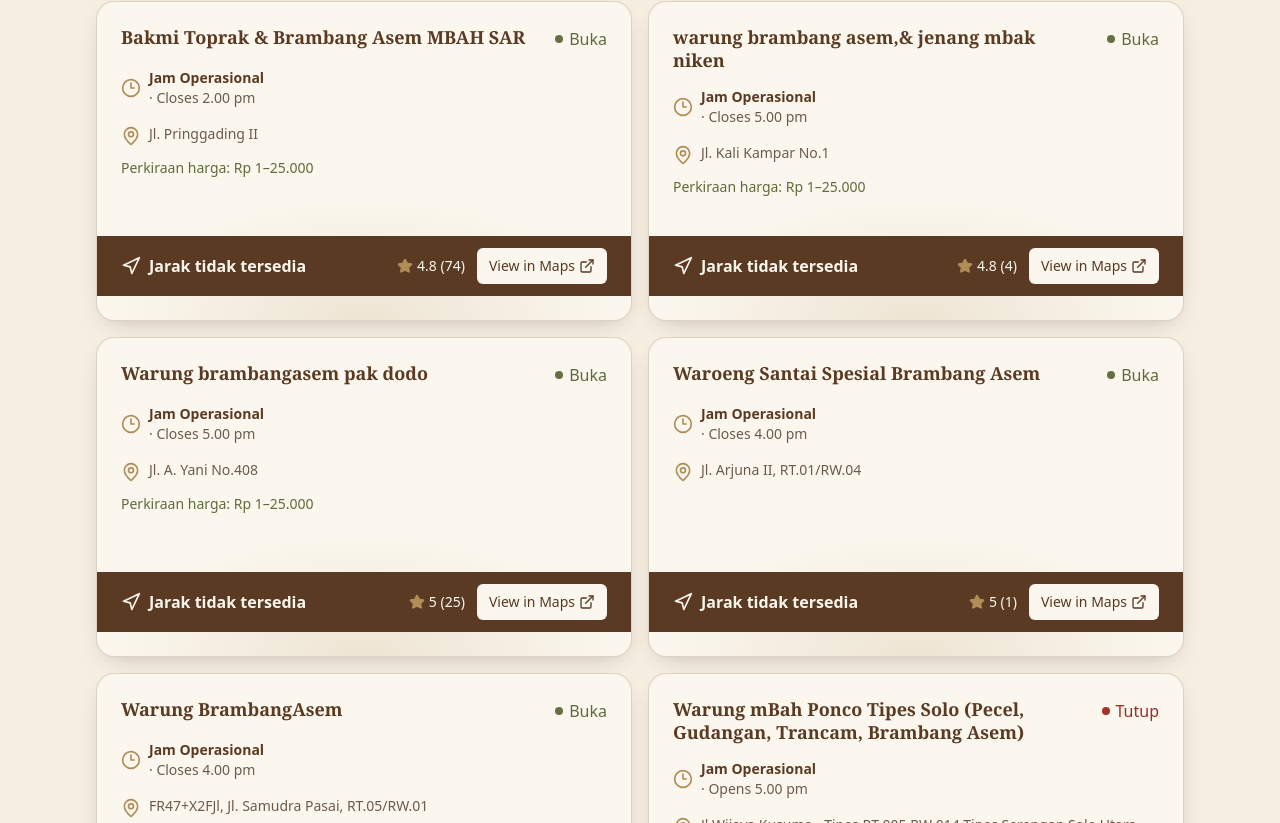
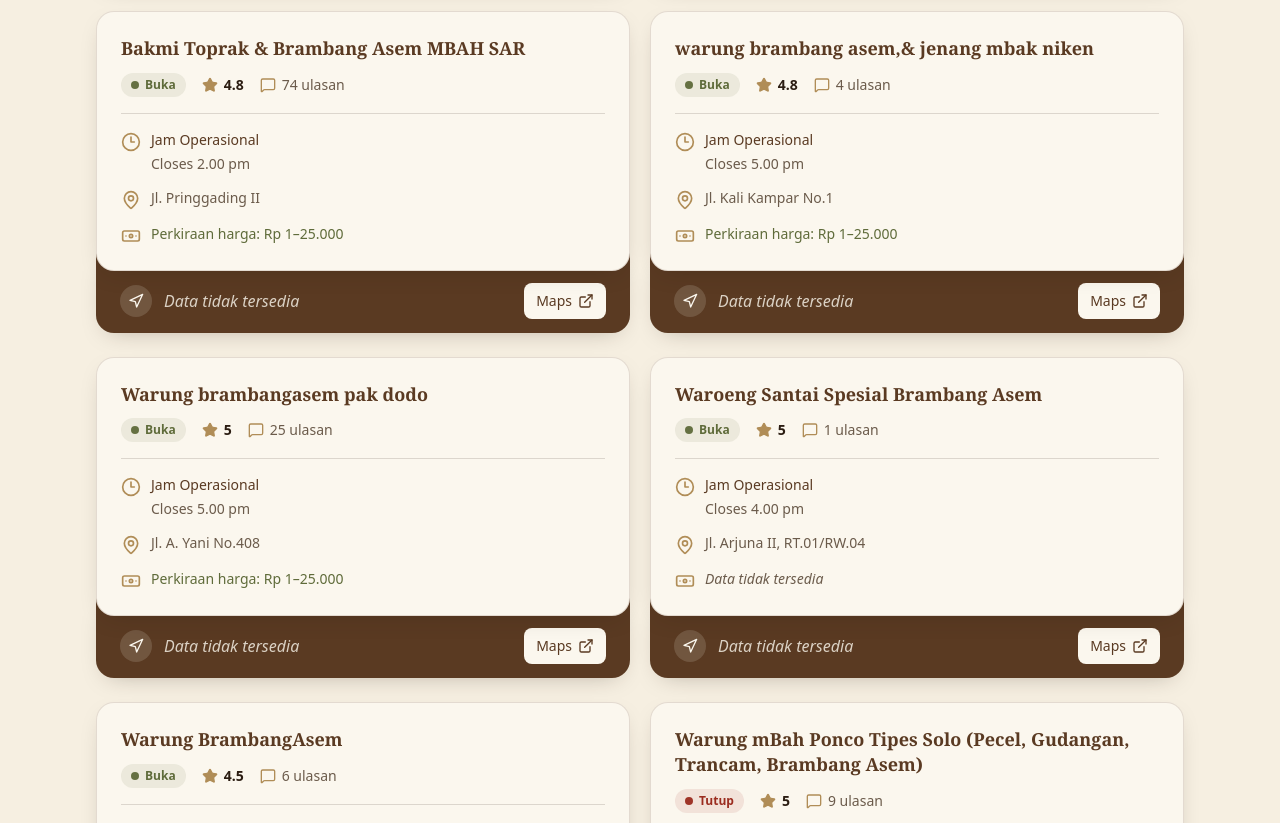
Before and after one commit to Dezkrazzer/katalog-umkm-solo, a Next.js app: page /detail/brambang-asem in a window 1280 px wide. Shown: the part 1457-2280 px from the top of the page. Built offline with nearby package versions, Linux system fonts and the light colour scheme; no server answers; a web font is replaced by a local one.

Commit message:
style(umkm-result): better umkm card

```diff
--- a/src/components/umkm-results.tsx
+++ b/src/components/umkm-results.tsx
@@ -1,7 +1,15 @@
 "use client";
 
 import { useEffect, useMemo, useState } from "react";
-import { Clock3, ExternalLink, MapPin, Navigation, Star } from "lucide-react";
+import {
+  Banknote,
+  Clock3,
+  ExternalLink,
+  MapPin,
+  MessageSquare,
+  Navigation,
+  Star,
+} from "lucide-react";
 
 import type { Umkm } from "@/data/umkm";
 
@@ -9,6 +17,8 @@ type Coordinates = {
   latitude: number;
   longitude: number;
 };
+
+const MISSING = "Data tidak tersedia";
 
 function distanceInKilometers(from: Coordinates, to: Coordinates) {
   const earthRadius = 6371;
@@ -25,6 +35,13 @@ function distanceInKilometers(from: Coordinates, to: Coordinates) {
 
 function formatDistance(distance: number) {
   return distance < 1 ? `${Math.round(distance * 1000)} m` : `${distance.toFixed(1)} km`;
+}
+
+/** true jika nilai benar-benar ada (bukan null/undefined/string kosong). */
+function hasValue(value: unknown): boolean {
+  if (value === null || value === undefined) return false;
+  if (typeof value === "string") return value.trim().length > 0;
+  return true;
 }
 
 type OperationalStatus = "open" | "closed" | "unknown";
@@ -44,13 +61,28 @@ function getOperationalStatus(hours: string | null): OperationalStatus {
   if (meridiem === "pm" && hour < 12) hour += 12;
   if (meridiem === "am" && hour === 12) hour = 0;
 
-  const currentMinutes = new Date().getHours() * 60 + new Date().getMinutes();
+  const now = new Date();
+  const currentMinutes = now.getHours() * 60 + now.getMinutes();
   const listedMinutes = hour * 60 + minute;
   const marker = timeMatch[1].toLowerCase();
   if (marker.startsWith("close") || marker === "tutup") {
     return currentMinutes < listedMinutes ? "open" : "closed";
   }
   return currentMinutes >= listedMinutes ? "open" : "closed";
+}
+
+const STATUS_STYLE: Record<
+  OperationalStatus,
+  { label: string; pill: string; dot: string }
+> = {
+  open: { label: "Buka", pill: "bg-olive/10 text-olive", dot: "bg-olive" },
+  closed: { label: "Tutup", pill: "bg-destructive/10 text-destructive", dot: "bg-destructive" },
+  unknown: { label: "Tidak diketahui", pill: "bg-muted text-muted-foreground", dot: "bg-muted-foreground" },
+};
+
+/** Teks placeholder seragam untuk data yang tidak tersedia. */
+function Missing() {
+  return <span className="italic text-muted-foreground">{MISSING}</span>;
 }
 
 export function UmkmResults({ places }: { places: Umkm[] }) {
@@ -123,7 +155,7 @@ export function UmkmResults({ places }: { places: Umkm[] }) {
             onClick={requestLocation}
             className="mt-3 inline-flex items-center gap-2 text-sm font-medium text-primary underline-offset-4 hover:underline"
           >
-            <Navigation className="size-4" /> Aktifkan lokasi untuk melihat jarak
+            <Navigation className="size-4" aria-hidden="true" /> Aktifkan lokasi untuk melihat jarak
           </button>
         )}
       </div>
@@ -132,74 +164,145 @@ export function UmkmResults({ places }: { places: Umkm[] }) {
         <p className="text-muted-foreground">Belum ada data UMKM untuk kuliner ini.</p>
       )}
 
-      <div className="grid gap-4 sm:grid-cols-2">
+      <div className="grid gap-x-5 gap-y-6 sm:grid-cols-2">
         {places.map((place) => {
           const distance = distances.get(place.id);
-          const operationalStatus = getOperationalStatus(place.jamBuka);
-          const statusLabel = operationalStatus === "open" ? "Buka" : operationalStatus === "closed" ? "Tutup" : "Tidak Diketahui";
-          const statusClass = operationalStatus === "open" ? "text-olive" : operationalStatus === "closed" ? "text-destructive" : "text-muted-foreground";
-          const dotClass = operationalStatus === "open" ? "bg-olive" : operationalStatus === "closed" ? "bg-destructive" : "bg-muted-foreground";
+          const hoursAvailable = hasValue(place.jamBuka);
+          const status = STATUS_STYLE[getOperationalStatus(place.jamBuka)];
+          const hoursLines = hoursAvailable
+            ? (place.jamBuka as string)
+                .split(/\s*[⋅·•]\s*/)
+                .map((line) => line.trim())
+                .filter(Boolean)
+            : [];
+          const ratingAvailable = place.rating !== null && place.rating !== undefined;
 
           return (
-            <article
-              key={place.id}
-              className="relative h-full min-h-[20rem] overflow-hidden rounded-2xl border border-primary/20 bg-card shadow-warm"
+            <article key={place.id} className="flex h-full flex-col">
+              {/* ───────── Card utama ───────── */}
+              <div className="relative z-20 flex flex-1 flex-col rounded-2xl border border-primary/15 bg-card p-5 shadow-warm sm:p-6">
+                {/* Nama */}
+                <h3 className="text-lg font-semibold leading-snug text-primary">
+                  {hasValue(place.nama) ? place.nama : <Missing />}
+                </h3>
+
+                {/* Status + rating */}
+                <div className="mt-3 flex flex-wrap items-center gap-x-4 gap-y-2">
+                  <span
+                    className={`inline-flex items-center gap-1.5 rounded-full px-2.5 py-1 text-xs font-semibold ${status.pill}`}
                   >
-              <div className="pointer-events-none absolute inset-x-0 bottom-0 h-32 bg-[radial-gradient(ellipse_at_bottom,rgb(176_141_87/0.18),transparent_68%)]" />
-              <div className="relative flex h-full flex-1 flex-col p-5 sm:p-6">
-                <div className="flex items-start justify-between gap-4">
-                  <h3 className="text-lg font-semibold leading-tight text-primary">{place.nama}</h3>
-                  <span className={`flex shrink-0 items-center gap-1.5 ${statusClass}`}>
-                    <span className={`size-2 rounded-full ${dotClass} ${operationalStatus !== "unknown" ? "animate-pulse" : ""}`} />
-                    {statusLabel}
+                    <span
+                      className={`size-2 rounded-full ${status.dot} ${
+                        hoursAvailable && status.label !== "Tidak diketahui" ? "animate-pulse motion-reduce:animate-none" : ""
+                      }`}
+                      aria-hidden="true"
+                    />
+                    {hoursAvailable ? status.label : MISSING}
+                  </span>
+
+                  <span className="inline-flex items-center gap-1.5 text-sm">
+                    <Star
+                      className={`size-4 ${ratingAvailable ? "fill-gold text-gold" : "text-muted-foreground"}`}
+                      aria-hidden="true"
+                    />
+                    {ratingAvailable ? (
+                      <span className="font-semibold text-foreground">{place.rating}</span>
+                    ) : (
+                      <Missing />
+                    )}
+                  </span>
+
+                  <span className="inline-flex items-center gap-1.5 text-sm text-muted-foreground">
+                    <MessageSquare className="size-4 text-gold" aria-hidden="true" />
+                    {hasValue(place.jumlahUlasan) ? (
+                      `${place.jumlahUlasan} ulasan`
+                    ) : (
+                      <Missing />
+                    )}
                   </span>
                 </div>
 
-                <div className="mt-4 flex items-center gap-2 text-sm">
-                  <Clock3 className="size-5 text-gold" aria-hidden="true" />
+                <div className="my-4 h-px bg-border" />
+
+                {/* Detail */}
+                <div className="space-y-3.5 text-sm">
+                  {/* Jam operasional (selalu terbuka) */}
+                  <div className="flex items-start gap-2.5">
+                    <Clock3 className="mt-0.5 size-5 shrink-0 text-gold" aria-hidden="true" />
                     <div>
-                    <p className="font-semibold text-primary">Jam Operasional</p>
-                    <p className="text-muted-foreground">{place.jamBuka ?? "Jam buka belum tersedia"}</p>
+                      <p className="font-medium text-primary">Jam Operasional</p>
+                      <div className="mt-1 space-y-0.5 text-muted-foreground">
+                        {hoursAvailable ? (
+                          hoursLines.map((line) => <p key={line}>{line}</p>)
+                        ) : (
+                          <Missing />
+                        )}
+                      </div>
                     </div>
                   </div>
 
-                <div className="mt-4 flex items-start gap-2 text-sm text-muted-foreground">
+                  {/* Alamat */}
+                  <div className="flex items-start gap-2.5">
                     <MapPin className="mt-0.5 size-5 shrink-0 text-gold" aria-hidden="true" />
-                  <span>{place.alamat}</span>
+                    <span className="text-muted-foreground">
+                      {hasValue(place.alamat) ? place.alamat : <Missing />}
+                    </span>
                   </div>
-                {place.rentangHarga && (
-                  <p className="mt-3 text-sm font-medium text-olive">
-                    Perkiraan harga: {place.rentangHarga}
+
+                  {/* Harga */}
+                  <div className="flex items-start gap-2.5">
+                    <Banknote className="mt-0.5 size-5 shrink-0 text-gold" aria-hidden="true" />
+                    <span className={hasValue(place.rentangHarga) ? "font-medium text-olive" : ""}>
+                      {hasValue(place.rentangHarga) ? (
+                        <>Perkiraan harga: {place.rentangHarga}</>
+                      ) : (
+                        <Missing />
+                      )}
+                    </span>
+                  </div>
+                </div>
+              </div>
+
+              {/* ───────── Layer belakang (efek tumpukan) ───────── */}
+              {/* Footer: selebar card utama, sedikit masuk ke bawahnya */}
+              <div className="relative z-10 -mt-5 flex flex-wrap items-center justify-between gap-x-4 gap-y-3 rounded-b-2xl bg-primary px-5 pb-3.5 pt-8 text-primary-foreground shadow-warm sm:px-6">
+                <div className="flex items-center gap-3">
+                  <span
+                    className="flex size-8 shrink-0 items-center justify-center rounded-full bg-primary-foreground/15"
+                    aria-hidden="true"
+                  >
+                    <Navigation className="size-4" />
+                  </span>
+                  <p className="font-semibold leading-tight" aria-live="polite">
+                    {locationState === "loading" ? (
+                      "Mengukur jarak..."
+                    ) : distance !== undefined ? (
+                      <>
+                        {formatDistance(distance)}{" "}
+                        <span className="font-normal text-primary-foreground/80">dari Anda</span>
+                      </>
+                    ) : (
+                      <span className="font-normal italic text-primary-foreground/80">{MISSING}</span>
+                    )}
                   </p>
-                )}
+                </div>
 
-                <div className="relative -mx-5 mt-auto flex items-center justify-between gap-3 bg-primary px-5 py-3 text-primary-foreground sm:-mx-6 sm:px-6">
-                  <span className="flex items-center gap-2 font-semibold">
-                    <Navigation className="size-5" aria-hidden="true" />
-                    {locationState === "loading"
-                      ? "Mengukur jarak..."
-                      : distance !== undefined
-                        ? `${formatDistance(distance)} dari Anda`
-                        : "Jarak tidak tersedia"}
-                  </span>
-                  <div className="flex items-center gap-3">
-                    {place.rating !== null && (
-                      <span className="flex items-center gap-1 text-sm">
-                        <Star className="size-4 fill-gold text-gold" aria-hidden="true" />
-                        {place.rating} ({place.jumlahUlasan})
-                      </span>
-                    )}
+                {hasValue(place.mapsUrl) ? (
                   <a
                     href={place.mapsUrl}
                     target="_blank"
                     rel="noreferrer"
-                      className="inline-flex items-center gap-1 rounded-sm bg-card px-3 py-2 text-sm font-medium text-primary transition-colors hover:bg-secondary focus-visible:ring-4 focus-visible:ring-ring/60"
+                    className="inline-flex items-center gap-1.5 rounded-md bg-card px-3 py-2 text-sm font-medium text-primary transition-colors hover:bg-secondary focus-visible:ring-4 focus-visible:ring-ring/60 motion-reduce:transition-none"
                   >
-                      View in Maps <ExternalLink className="size-4" aria-hidden="true" />
+                    Maps <ExternalLink className="size-4" aria-hidden="true" />
                   </a>
+                ) : (
+                  <span className="inline-flex items-center gap-1.5 text-sm italic text-primary-foreground/80">
+                    <ExternalLink className="size-4" aria-hidden="true" /> {MISSING}
+                  </span>
+                )}
               </div>
-                </div>
-              </div>
+
             </article>
           );
         })}
```
Lines whose indentation alone changed are shown as unchanged.
